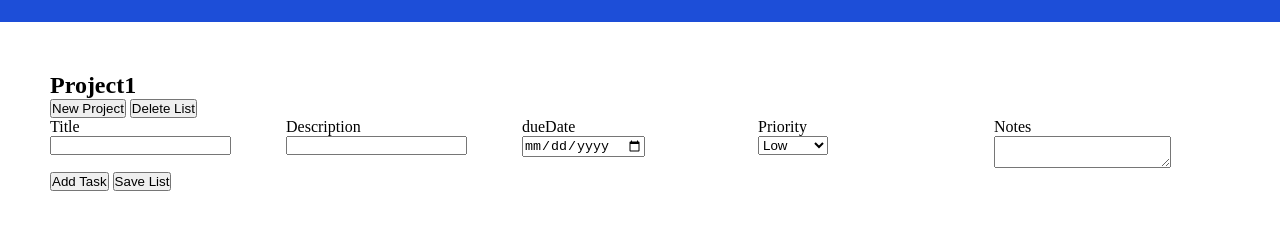
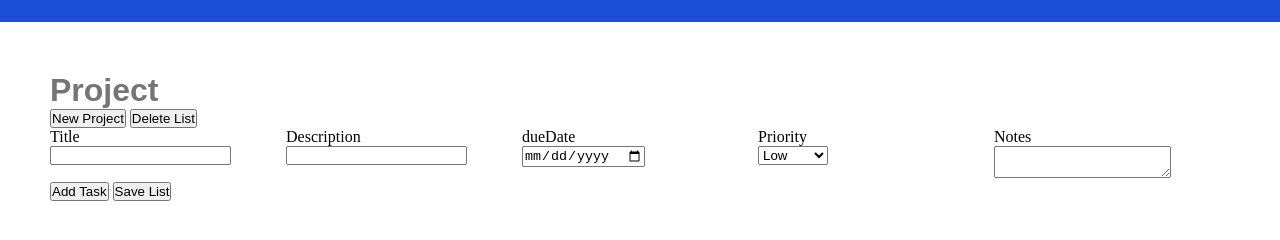
Before and after one commit to Gham556/To-do-List-, a website built with webpack: page dist/index.html in a window 1280 px wide. Both pictures are taken after a click on the button "New Project". Shown: the part 58-298 px from the top of the page. Built offline with nearby package versions, Linux system fonts and the light colour scheme.

Commit message:
saves and populates project names as created

```diff
--- a/src/saveButton.js
+++ b/src/saveButton.js
@@ -1,13 +1,13 @@
 
 const saveButton = document.querySelector('#saveList');
-const projectName = document.querySelector('#projectName');
+const projectName = document.querySelector('.projectName');
 const newProject = document.querySelector('#newProject');
 const deleteButton = document.querySelector('#deleteButton');
 const projectTabs = document.querySelector('.projectTabs');
-const projectTitle = projectName.textContent;
+const projectTitle = projectName.value;
 const projectController = localStorage.getItem('allProjects');
 
-const allProjects = projectController !== null ? [projectController] : [];
+const allProjectsArray = projectController !== null ? projectController.split(',') : [];
 
 const nameListPair = function (name, list) {
     this.name = name;
@@ -16,6 +16,9 @@ const nameListPair = function (name, list) {
     localStorage.setItem(name, list);
 }
 
+const newProjectName = () => {
+    alert ('nameExists');
+}
 
 export const saveList = function commitWholeListToLocalStorageUnderProjectName () {
    const savedProject = structuredClone(localStorage.getItem('project'));
@@ -24,13 +27,16 @@ export const saveList = function commitWholeListToLocalStorageUnderProjectName (
     const savePair = new nameListPair(projectTitle, savedProject);
 
     console.log(localStorage.getItem(projectTitle));
+
+   localStorage.clear('allprojects')
 }
 
 export const addProject = function clearDOMContentAndSaveList () {
     saveList();
-    allProjects.push(projectTitle);
-    localStorage.setItem('allProjects', allProjects);
+    allProjectsArray.includes(projectName.value) === true ?  newProjectName() : allProjectsArray.push(projectName.value);
+    localStorage.setItem('allProjects', allProjectsArray);
     localStorage.removeItem('project');
+    console.log(localStorage.getItem('allProjects'));
     location.reload();
 
 
@@ -40,10 +46,9 @@ export const addProject = function clearDOMContentAndSaveList () {
 
 export const loadTabs = function loadSavedLists () {
 
+    console.log(allProjectsArray)
 
-    const projectsArray = projectController.split(',');
-
-    for (let x of projectsArray) {
+    for (let x of allProjectsArray) {
         const projectTab = document.createElement ('h2');
 
         projectTab.textContent = x;
--- a/src/style.css
+++ b/src/style.css
@@ -32,3 +32,9 @@ input {
     grid-template-columns: repeat(5, 15%);
     gap: 5%;
 }
+
+#projectName {
+    font-size: 32px;
+    font-weight: 700;
+    border: none;
+}
```
Also changed, not shown: dist/bundle.js, dist/index.html.
